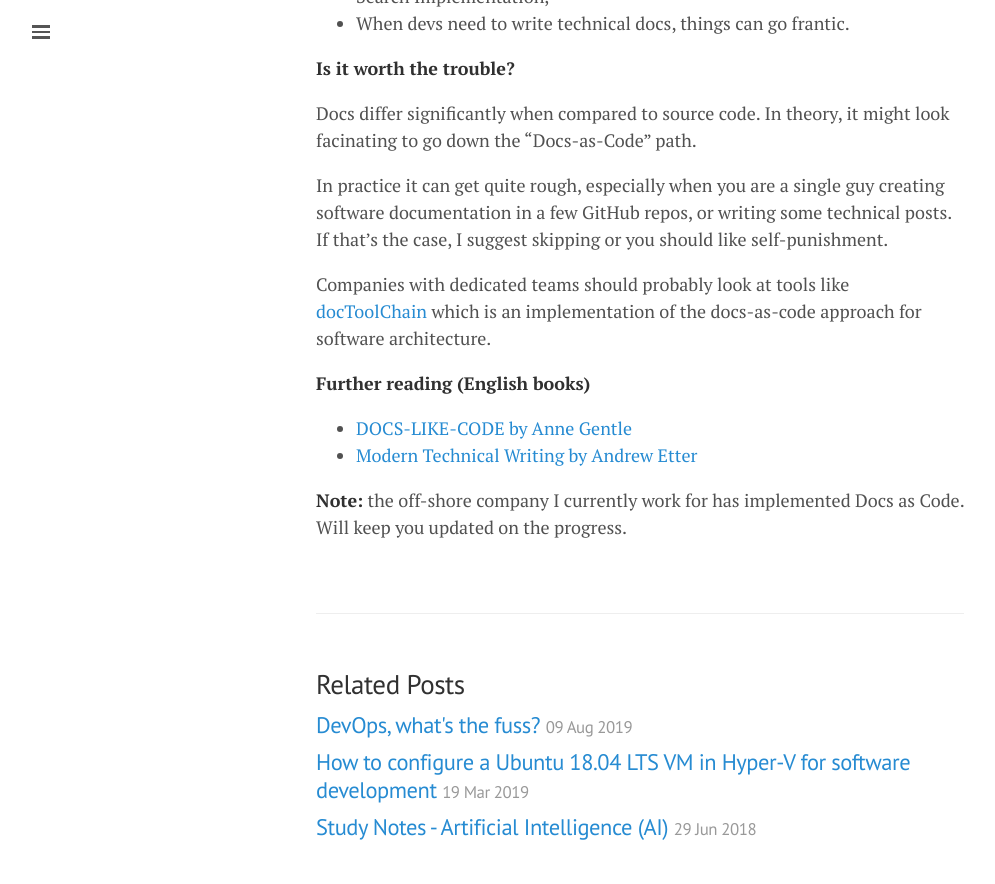
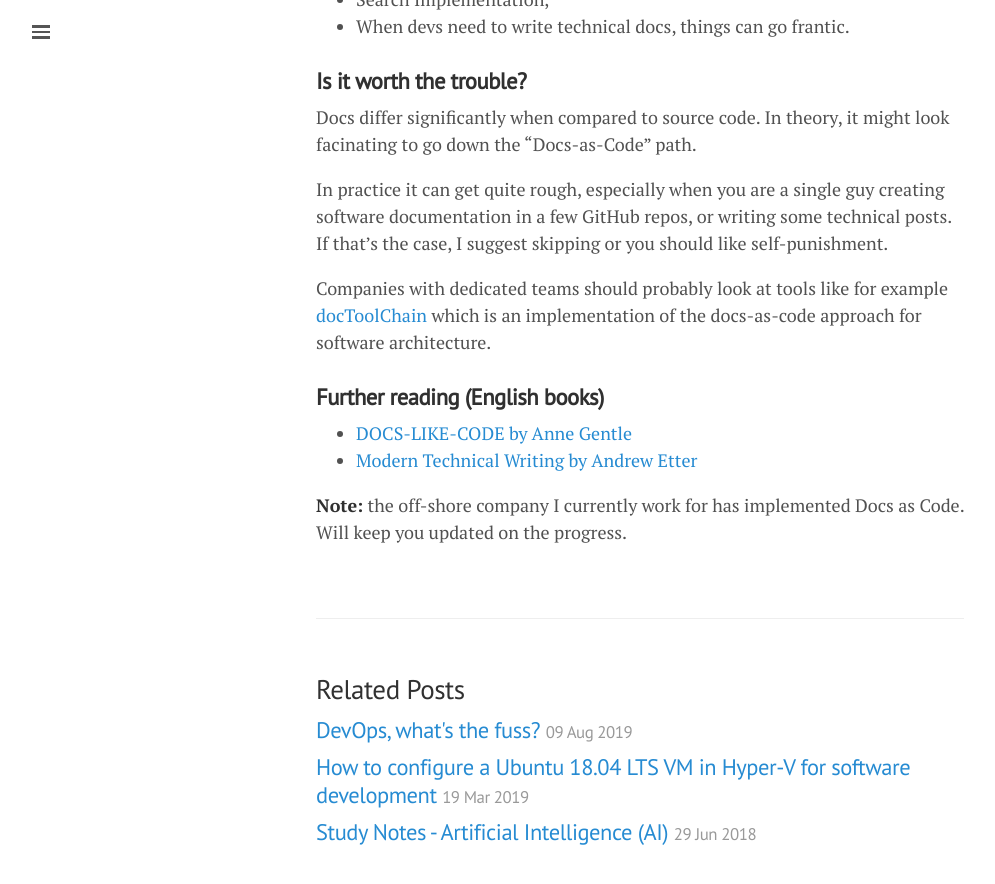
Before and after one commit to lgeurts/lgeurts.github.io, a Jekyll site: the page built from _posts/2020-08-21-docs-as-code.md, in a window 1280 px wide and 900 px high, scrolled down 1271 px. Shown: the top 884 px of the window, without its empty margins (0-995 px from the left). Built offline with Jekyll 4.4.1, drawn with Linux system fonts in a browser that asks for light colours; nearby versions of some CDN libraries.

Commit message:
Update 2020-08-21-docs-as-code.md

```diff
--- a/_posts/2020-08-21-docs-as-code.md
+++ b/_posts/2020-08-21-docs-as-code.md
@@ -19,7 +19,7 @@ tags: [ Technical Writing ]
 - Using a static site generator like Middleman, Gatsby, Hugo, Jekyll, VuePress, MKDocs etc.,
 - Produce a documentation site, running some validation checks (like broken links) and then publish it to your hosting provider.
 
-**So should I treat documentation the same as for example source files?**
+### **So should I treat documentation the same as for example source files?**
 
 Source code and documentation files (even if written in MD) are not the same.
 
@@ -34,7 +34,7 @@ In terms of source code files, compilers are pretty mature and stable. If there
 
 In contrast, converting Markdown (using a static code generator parser) to HTML is prone to errors. There is no defined syntax for formats like MD, merely various flavours of it.
 
-**Challenges encountered when using this approach:**
+### **Challenges encountered when using this approach:**
 
 - Simple fixes are complex,
 - Editorial Workflow and Review processes,
@@ -43,15 +43,15 @@ In contrast, converting Markdown (using a static code generator parser) to HTML
 - Search Implementation,
 - When devs need to write technical docs, things can go frantic.
 
-**Is it worth the trouble?**
+### **Is it worth the trouble?**
 
 Docs differ significantly when compared to source code. In theory, it might look facinating to go down the “Docs-as-Code” path.
 
 In practice it can get quite rough, especially when you are a single guy creating software documentation in a few GitHub repos, or writing some technical posts. If that's the case, I suggest skipping or you should like self-punishment.
 
-Companies with dedicated teams should probably look at tools like [docToolChain](https://doctoolchain.github.io/docToolchain/) which is an implementation of the docs-as-code approach for software architecture.
+Companies with dedicated teams should probably look at tools like for example [docToolChain](https://doctoolchain.github.io/docToolchain/) which is an implementation of the docs-as-code approach for software architecture.
 
-**Further reading (English books)**
+### **Further reading (English books)**
 
 * [DOCS-LIKE-CODE by Anne Gentle](https://www.amazon.de/dp/B0784ZJWSR)
 * [Modern Technical Writing by Andrew Etter](https://www.amazon.com/Modern-Technical-Writing-Introduction-Documentation-ebook/dp/B01A2QL9SS)
```
